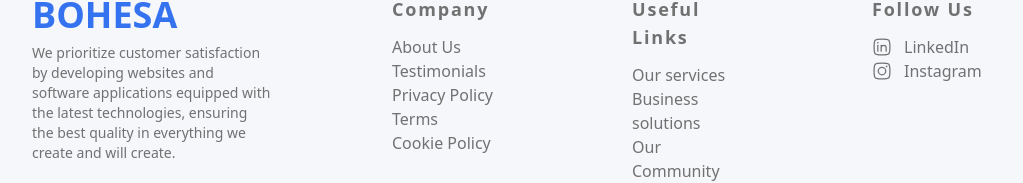
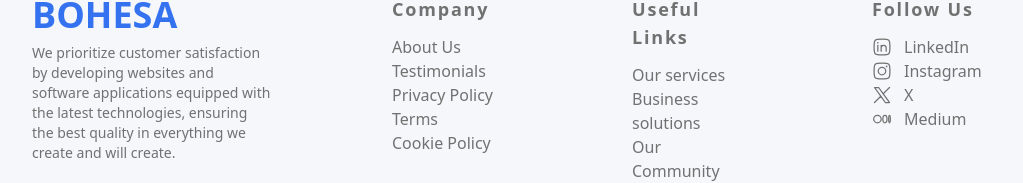
Before and after one commit to haro3535/Group-Website, a React (Create React App) app in the folder frontend/: page /Cokkie-bohesa in a window 1280 px wide. Shown: the part 1753-1936 px from the top of the page, without its empty margins (128-1151 px from the left). Built offline with nearby package versions, Linux system fonts and the light colour scheme.

Commit message:
Update Footer.js

```diff
--- a/frontend/src/Footer.js
+++ b/frontend/src/Footer.js
@@ -96,6 +96,20 @@
                 </svg>
                 <a href='/' className="text-light-gray hover:text-blue-third cursor-pointer">Instagram</a>
               </li>
+              <li className='flex space-x-3 items-center'>
+                <svg xmlns="http://www.w3.org/2000/svg" viewBox="0 0 24 24" width="20" height="20" color="#717171" fill="none">
+                    <path d="M3 21L10.5484 13.4516M21 3L13.4516 10.5484M13.4516 10.5484L8 3H3L10.5484 13.4516M13.4516 10.5484L21 21H16L10.5484 13.4516" stroke="currentColor" stroke-width="1.5" stroke-linecap="round" stroke-linejoin="round" />
+                </svg>
+                <a href='/' className="text-light-gray hover:text-blue-third cursor-pointer">X</a>
+              </li>
+              <li className='flex space-x-3 items-center'>
+                <svg xmlns="http://www.w3.org/2000/svg" viewBox="0 0 24 24" width="20" height="20" color="#717171" fill="none">
+                    <circle cx="6.5" cy="12" r="4.5" stroke="currentColor" stroke-width="1.5" />
+                    <ellipse cx="15.5" cy="12" rx="2.5" ry="4.5" stroke="currentColor" stroke-width="1.5" />
+                    <ellipse cx="21" cy="12" rx="1" ry="4.5" stroke="currentColor" stroke-width="1.5" />
+                </svg>
+                <a href='/' className="text-light-gray hover:text-blue-third cursor-pointer">Medium</a>
+              </li>
               {/* ... Other social media links ... */}
             </div>
           </div>
```
